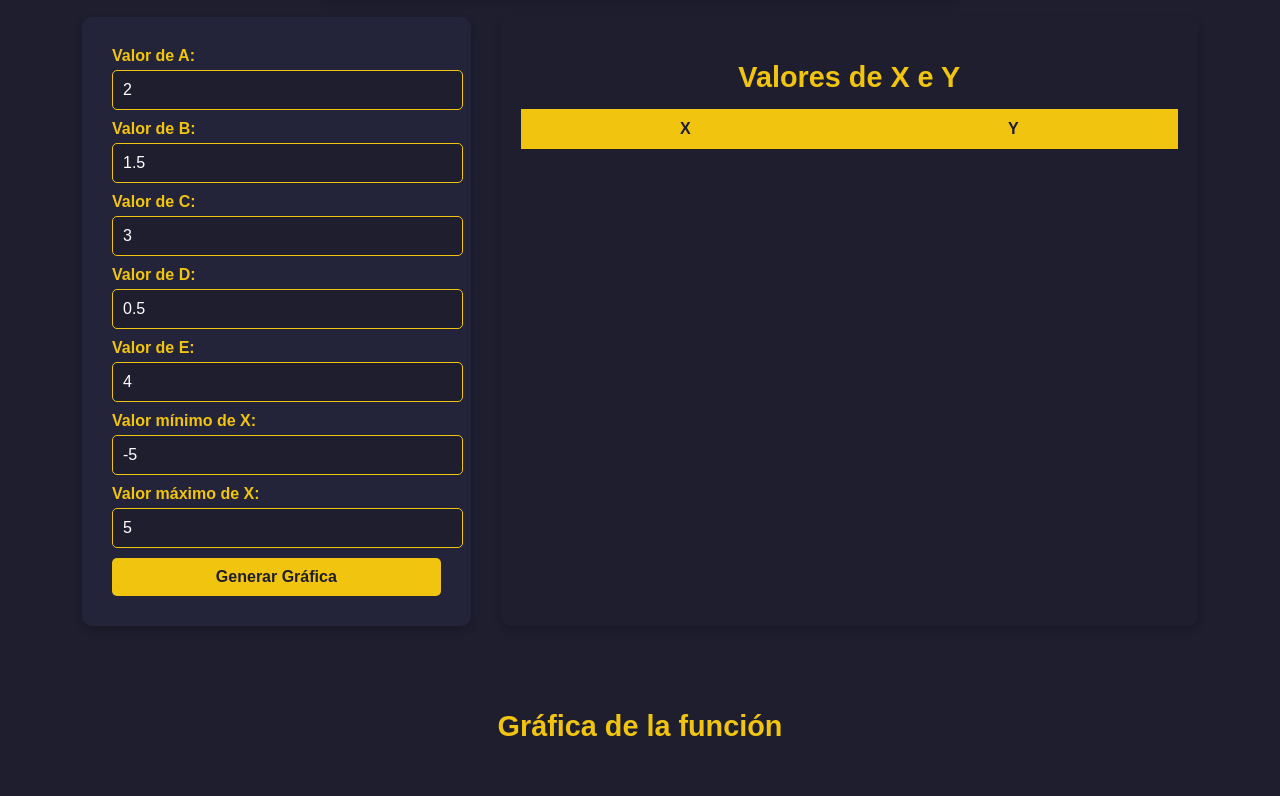
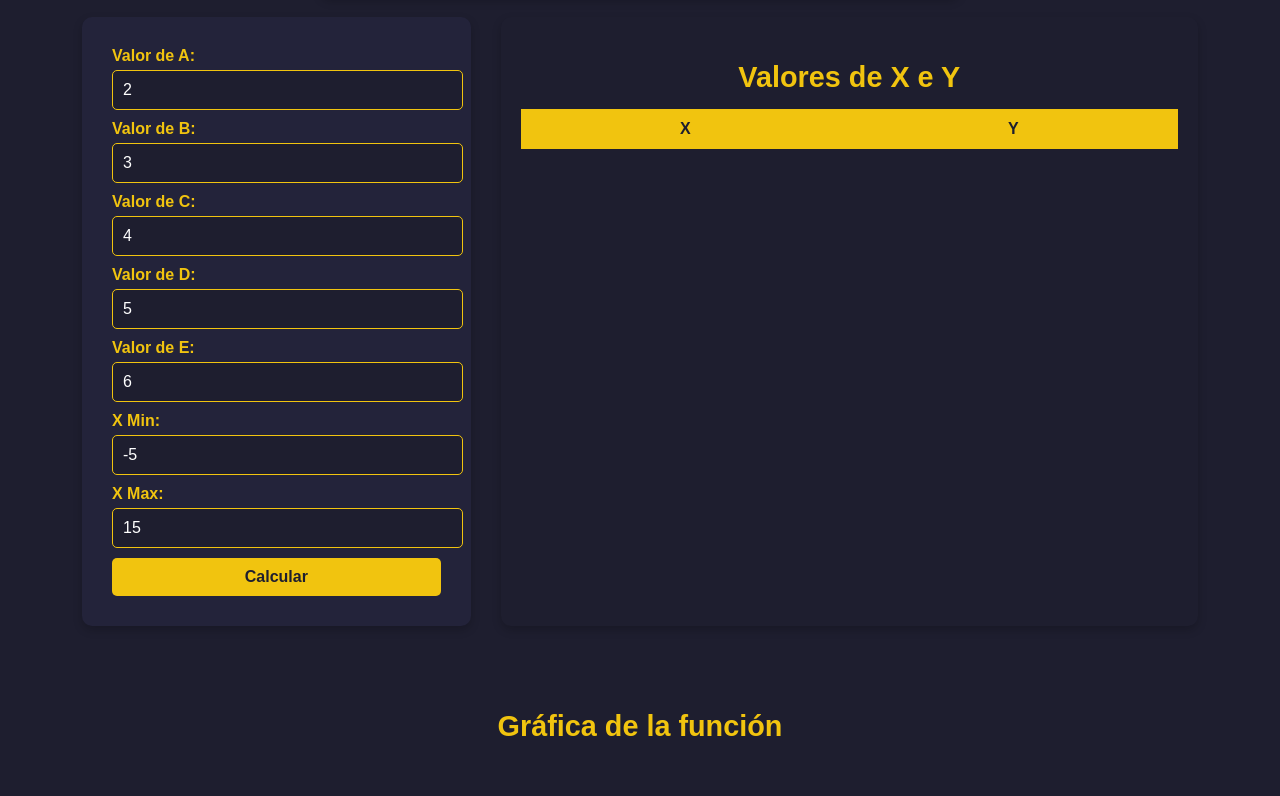
Before and after one commit to MontLaura090/Corte-1-programacion-web, a plain HTML site: page index.html in a window 1280 px wide. Shown: the part 463-1259 px from the top of the page. Drawn offline with nearby package versions, Linux system fonts and the light colour scheme; some packages are replaced by stand-ins of ours.

Commit message:
Update final index.html

```diff
--- a/index.html
+++ b/index.html
@@ -3,7 +3,7 @@
 <head>
     <meta charset="UTF-8">
     <meta name="viewport" content="width=device-width, initial-scale=1.0">
-    <title>Parcial 1 Programación Web - Laura Gabriela Capera COD 2216679</title>
+    <title>Calculadora de Funciones</title>
     <link rel="stylesheet" href="styles.css">
     <script src="https://cdn.jsdelivr.net/npm/chart.js"></script>
     <script type="text/javascript" async
@@ -11,6 +11,7 @@
     <script type="text/javascript" async
       src="https://cdnjs.cloudflare.com/ajax/libs/mathjax/2.7.7/MathJax.js?config=TeX-MML-AM_CHTML">
     </script>
+    <script src="script.js" defer></script>
 </head>
 <body>
     <div class="container">
@@ -29,29 +30,22 @@
 
         <div class="content">
             <div class="form-container">
-                <form id="formulario">
+                <form id="formulario" onsubmit="calcular(event)">
                     <label for="A">Valor de A:</label>
-                    <input type="number" id="A" step="any" value="2" required>
-
+                    <input type="number" id="A" name="A" value="2"><br>
                     <label for="B">Valor de B:</label>
-                    <input type="number" id="B" step="any" value="1.5" required>
-
+                    <input type="number" id="B" name="B" value="3"><br>
                     <label for="C">Valor de C:</label>
-                    <input type="number" id="C" step="any" value="3" required>
-
+                    <input type="number" id="C" name="C" value="4"><br>
                     <label for="D">Valor de D:</label>
-                    <input type="number" id="D" step="any" value="0.5" required>
-
+                    <input type="number" id="D" name="D" value="5"><br>
                     <label for="E">Valor de E:</label>
-                    <input type="number" id="E" step="any" value="4" required>
-
-                    <label for="minX">Valor mínimo de X:</label>
-                    <input type="number" id="minX" step="any" value="-5" required>
-
-                    <label for="maxX">Valor máximo de X:</label>
-                    <input type="number" id="maxX" step="any" value="5" required>
-
-                    <button type="button" onclick="calcular(event)">Generar Gráfica</button>
+                    <input type="number" id="E" name="E" value="6"><br>
+                    <label for="minX">X Min:</label>
+                    <input type="number" id="minX" name="minX" value="-5"><br>
+                    <label for="maxX">X Max:</label>
+                    <input type="number" id="maxX" name="maxX" value="15"><br>
+                    <button type="submit">Calcular</button>
                 </form>
             </div>
 
```
